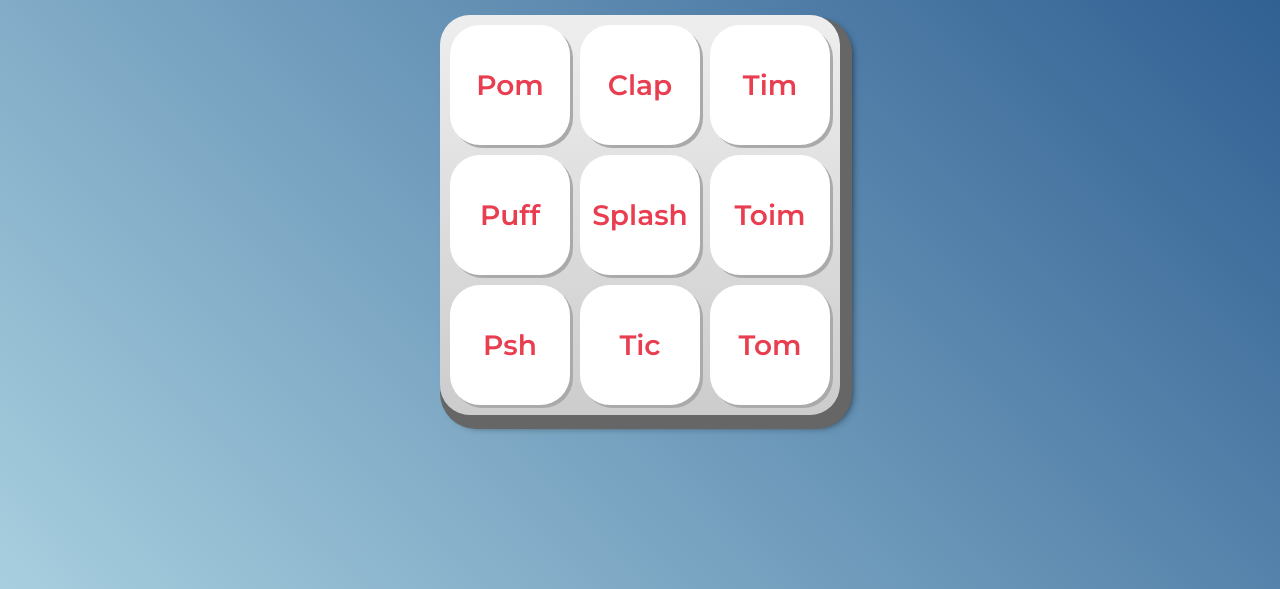
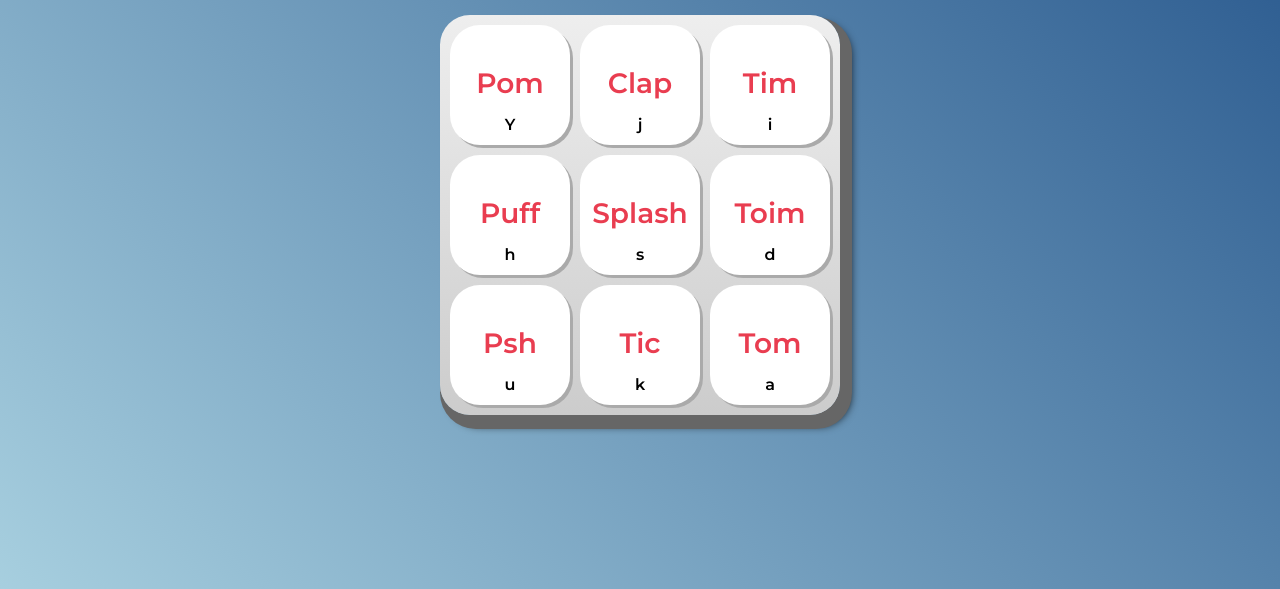
Before and after one commit to MarcioSouzaTI/Drum---Bateria, a plain HTML site: page index.html in a window 1280 px wide. Shown: the part 211-800 px from the top of the page. Drawn offline with Linux system fonts and the light colour scheme.

Commit message:
mapeamento de teclas e botões

```diff
--- a/css/estilos.css
+++ b/css/estilos.css
@@ -33,6 +33,8 @@ h1 {
 }
 
 .tecla {
+  display: flex;
+  flex-direction: column;
   background-color: var(--branca);
   border-radius: 30px;
   box-shadow: 3px 3px 0 var(--cinza);
@@ -41,9 +43,13 @@ h1 {
   height: 120px;
   font-size: 1.75em;
   font-weight: bold;
-  line-height: 120px;
-  text-align: center;
+  /* line-height: 120px;
+  text-align: center; */
   width: 120px;
+  justify-content: flex-end;
+  align-items: center;
+  padding-bottom: 10px;
+  gap: 15px;
 }
 
 .tecla.ativa,
@@ -65,3 +71,10 @@ h1 {
 .tecla:active:focus {
   box-shadow: 3px 3px 0 var(--vermelha-escura) inset, 1px 1px 10px var(--luz);
 }
+.letra{
+  /* background: red; */
+  font-size: 1rem;
+  color: #000;
+  width: 30px;
+  height: 20px;
+}
--- a/index.html
+++ b/index.html
@@ -21,17 +21,17 @@
         <h1>Virtual Drums</h1>
 
         <section class="teclado">
-            <button class="tecla tecla_pom">Pom</button>
-            <button class="tecla tecla_clap">Clap</button>
-            <button class="tecla tecla_tim" >Tim</button>
+            <button class="tecla tecla_pom">Pom <p class="letra">Y</p></button>
+            <button class="tecla tecla_clap">Clap <p class="letra">j</p></button>
+            <button class="tecla tecla_tim" >Tim <p class="letra">i</p></button>
 
-            <button class="tecla tecla_puff">Puff</button>
-            <button class="tecla tecla_splash">Splash</button>
-            <button class="tecla tecla_toim">Toim</button>
+            <button class="tecla tecla_puff">Puff <p class="letra">h</p></button>
+            <button class="tecla tecla_splash">Splash <p class="letra">s</p></button>
+            <button class="tecla tecla_toim">Toim <p class="letra">d</p></button>
 
-            <button class="tecla tecla_psh">Psh</button>
-            <button class="tecla tecla_tic">Tic</button>
-            <button class="tecla tecla_tom">Tom</button>
+            <button class="tecla tecla_psh">Psh <p class="letra">u</p></button>
+            <button class="tecla tecla_tic">Tic <p class="letra">k</p></button>
+            <button class="tecla tecla_tom">Tom <p class="letra">a</p></button>
         </section>
 
         <audio src="sounds/keyq.wav" id="som_tecla_pom"></audio>
--- a/main.js
+++ b/main.js
@@ -27,6 +27,12 @@ const teclaParaBotao = {
   "KeyI": "#som_tecla_tim", // Tecla "i" para o botão .tecla_tim
   "KeyY": "#som_tecla_pom", // Tecla "y" para o botão .tecla_pom
   "KeyU": "#som_tecla_psh", // Tecla "u" para o botão .tecla_psh
+  "KeyH": "#som_tecla_puff", // Tecla "h" para o botão .tecla_puff
+  "KeyJ": "#som_tecla_clap", // Tecla "j" para o botão .tecla_clap
+  "KeyK": "#som_tecla_tic", // Tecla "k" para o botão .tecla_tic
+  "KeyA": "#som_tecla_tom", // Tecla "a" para o botão .tecla_tom
+  "KeyS": "#som_tecla_splash", // Tecla "s" para o botão .tecla_splash
+  "KeyD": "#som_tecla_toim", // Tecla "d" para o botão .tecla_toim
   // Adicione mais mapeamentos conforme necessário
 };
 
```
